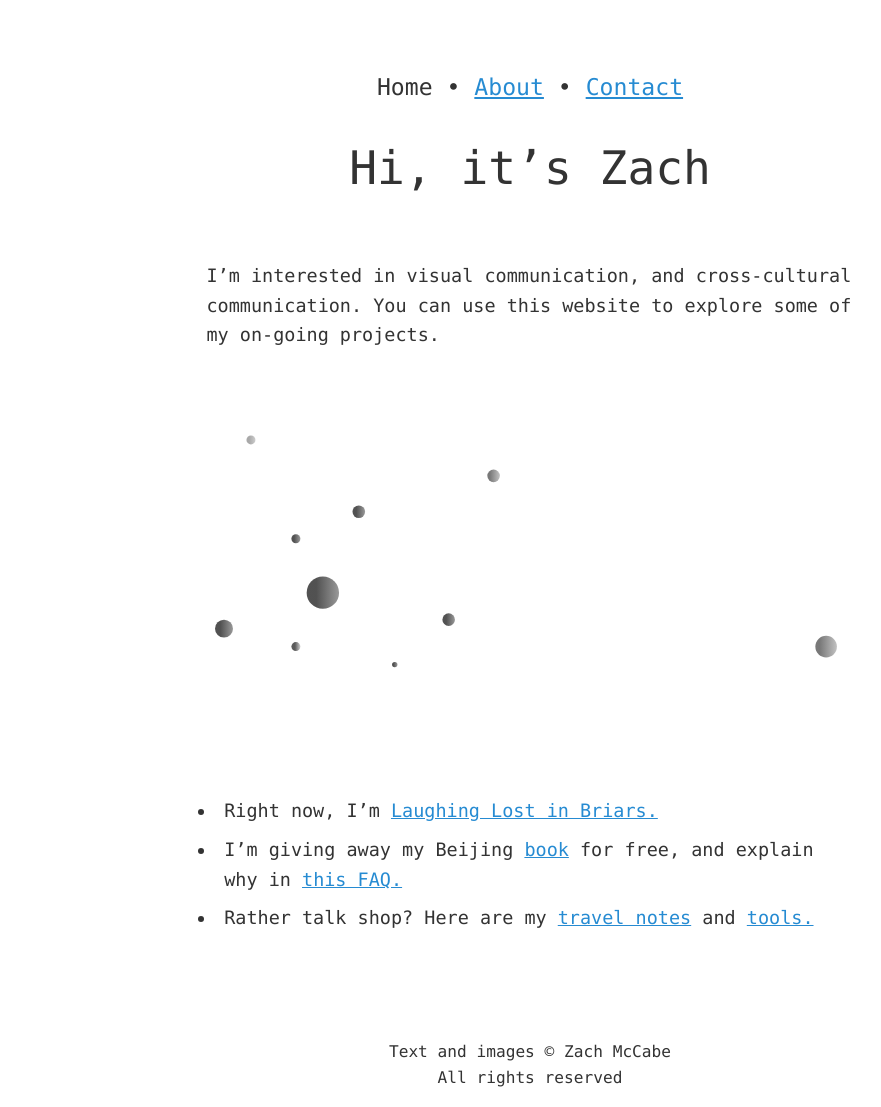
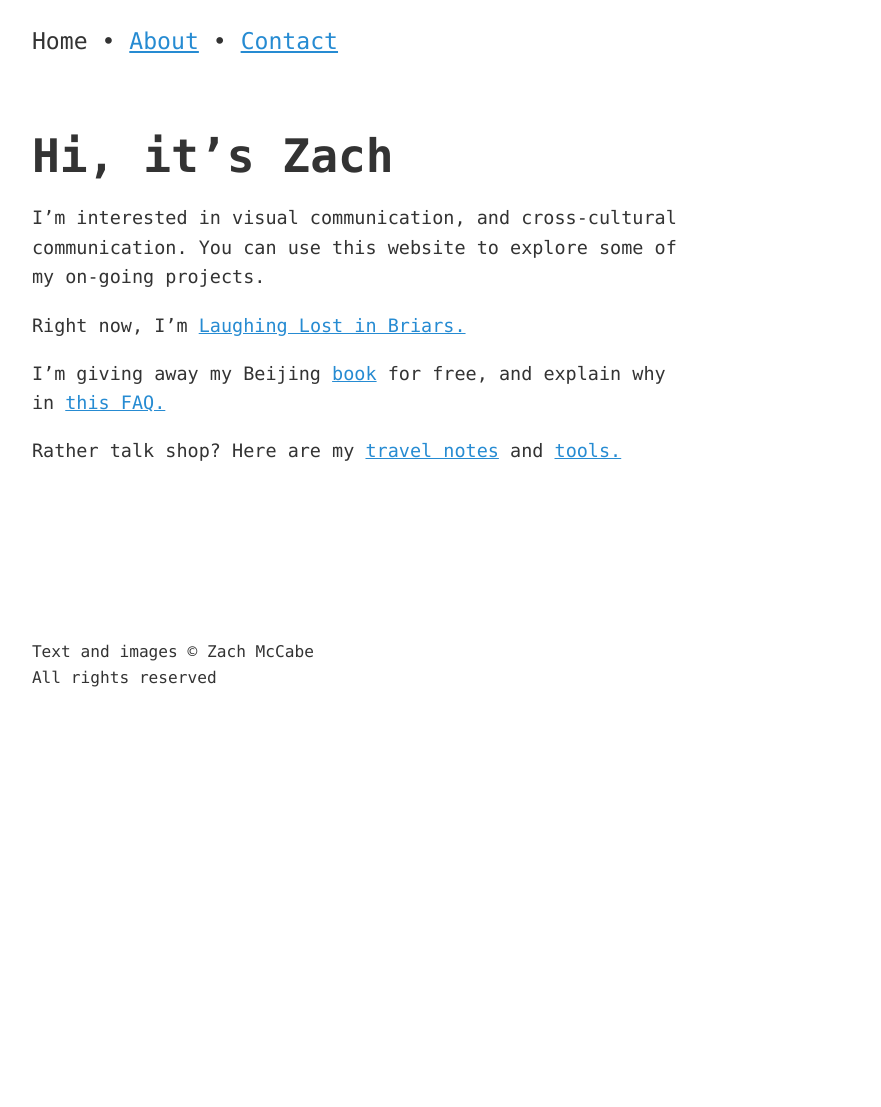
Before and after one commit to zachmccabe/zachmccabe.github.io, a Jekyll site: the page built from index.md, in a window 1280 px wide. Shown: the whole page, without its empty margins (110-991 px from the left). Built offline with Jekyll 4.4.1, drawn with Linux system fonts in a browser that asks for light colours; after the commit the page ends 900 px from its top, so only the background shows below that.

Commit message:
Update index.md

```diff
--- a/index.md
+++ b/index.md
@@ -13,59 +13,11 @@
 
 I'm interested in visual communication, and cross-cultural communication. You can use this website to explore some of my on-going projects.
 
+Right now, I'm [Laughing Lost in Briars.]
 
+I'm giving away my Beijing [book] for free, and explain why in [this FAQ.]
 
-<svg id="orb-pulse" role="img" style="margin: 0 0 3em;" version="1.1"
-xmlns="http://www.w3.org/2000/svg"
-xmlns:xlink="http://www.w3.org/1999/xlink"
-xml:space="preserve" viewBox="0 0 720 405" preserveAspectRatio="xMidYMid">
-<title id="orb-pulseTitle">Scattered orbs, with a single orb pulsing on and off</title>
-<defs>
-<linearGradient id="Gradient1">
-<stop class="stop1" offset="30%" />
-<stop class="stop2" offset="100%" />
-</linearGradient>
-<linearGradient id="Gradient2">
-<stop class="stop3" offset="20%" />
-<stop class="stop4" offset="100%" />
-</linearGradient>
-<linearGradient id="Gradient3">
-<stop class="stop5" offset="40%" />
-<stop class="stop6" offset="100%" />
-</linearGradient>
-<style type="text/css">
-<![CDATA[
-.dot1 { fill: url(#Gradient1); }
-.dot2 { fill: url(#Gradient2); }
-.dot3 { fill: url(#Gradient3); }
-.stop1 { stop-color: currentColor; stop-opacity: 0.85; }
-.stop2 { stop-color: currentColor; stop-opacity: 0.5; }
-.stop3 { stop-color: currentColor; stop-opacity: 0.66; }
-.stop4 { stop-color: currentColor; stop-opacity: 0.3; }
-.stop5 { stop-color: currentColor; stop-opacity: 1; }
-.stop6 { stop-color: currentColor; stop-opacity: 0.3; }
-]]></style>
-</defs>
-<rect id="rect1" opacity="0" width="720" height="405"/>
-<circle class="dot1" cx="50" cy="80" r="5" opacity="0.5" />
-<circle class="dot1" cx="100" cy="190" r="5" />
-<circle class="dot1" cx="170" cy="160" r="7" />
-<circle class="dot1" cx="130" cy="250" r="18" />
-<circle class="dot1" cx="270" cy="280" r="7" />
-<circle class="dot1" cx="20" cy="290" r="10" />
-<circle class="dot1" cx="210" cy="330" r="3" />
-<circle class="dot2" cx="320" cy="120" r="7" />
-<circle class="dot2" cx="690" cy="310" r="12" />
-<circle class="dot3" cx="100" cy="310" r="5" opacity="0.8">
-<animate attributeName="opacity" values="0.1;0.8;0.9;1;0.7;0.18;0.1" begin="0s" dur="9s" repeatCount="indefinite" />
-</circle>
-</svg>
-
-
-
-+ Right now, I'm [Laughing Lost in Briars.]
-+ I'm giving away my Beijing [book] for free, and explain why in [this FAQ.]
-+ Rather talk shop? Here are my [travel notes] and [tools.]
+Rather talk shop? Here are my [travel notes] and [tools.]
 
 
 
```
Also changed, not shown: other parts of index.md (+1 -1 lines).
